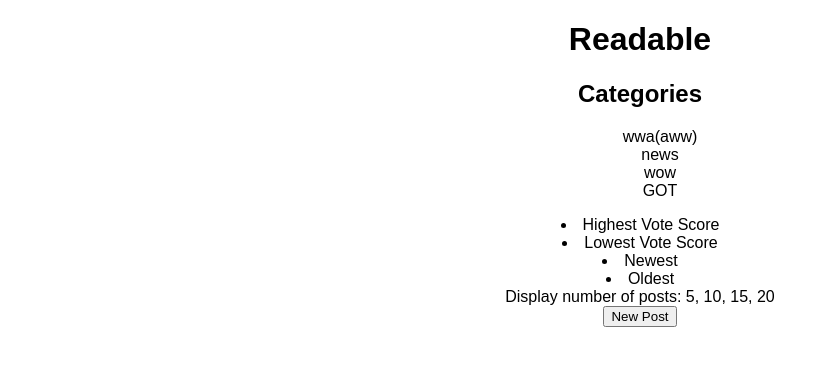
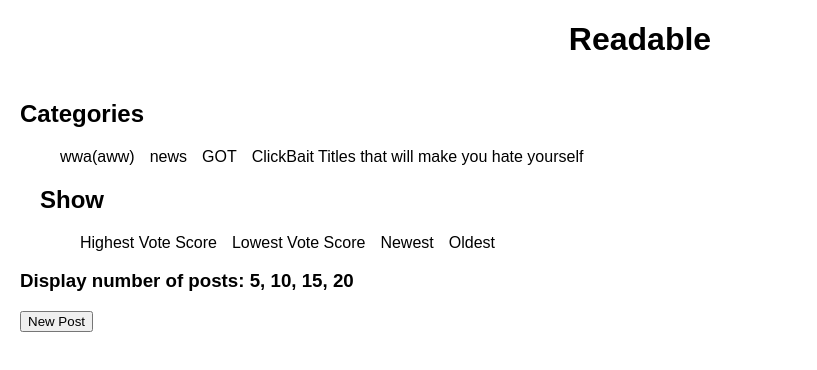
Before and after one commit to codekendo/reactnd-project-readable, a React (Create React App) app: page / in a window 1280 px wide. Shown: the top 370 px of the page, without its empty margins (0-817 px from the left). Built offline with nearby package versions, Linux system fonts and the light colour scheme.

Commit message:
feat: updated styles added a csscomb file to comply with udacity style guide

```diff
--- a/src/App.css
+++ b/src/App.css
@@ -1,8 +1,33 @@
-.center-txt{
-  text-align: center;
+/*
+App.js css
+*/
+
+ul {
+    list-style: none;
 }
 
 
-ul{
-  list-style: none;
+.flex-parent-center {
+    display: flex;
+    align-items: center;
+    justify-content: center;
 }
+
+
+.flex-parent-right-columns {
+    display: flex;
+}
+
+
+.flex-parent-right-columns > li {
+    margin-right: 15px;
+}
+
+.list-wrapper{
+  margin-left: 20px;
+}
+
+
+.show > li, span, button {
+  cursor: pointer;
+}
--- a/src/App.js
+++ b/src/App.js
@@ -5,35 +5,37 @@ import './App.css';
 class App extends Component {
   render() {
     return (
-    <div>
-    <div className="center-txt">
+    <div className= "app wrapper">
+      <div className="flex-parent-center">
         <h1 >Readable</h1>
-      <div className="wrapper-category">
+      </div>
+        <div className="list-wrapper">
           <h2>Categories</h2>
-        <ul>
+          <ul className="flex-parent-right-columns">
             <li>wwa(aww)</li>
             <li>news</li>
-          <li>wow</li>
             <li>GOT</li>
+            <li>ClickBait Titles that will make you hate yourself</li>
           </ul>
-      </div>
-      <div>
+        <div className="list-wrapper">
+        <h2>Show</h2>
+        <ul className="flex-parent-right-columns show">
             <li> Highest Vote Score</li>
             <li> Lowest Vote Score</li>
             <li >Newest</li>
             <li >Oldest</li>
+          </ul>
         </div>
         <div>
         </div>
         <div>
-      Display number of posts: <span>5</span>, <span>10</span>, <span>15</span>,  <span>20</span>
+        <h3>Display number of posts: <span>5</span>, <span>10</span>, <span>15</span>,  <span>20</span></h3>
 
         </div>
 
-      <button>
+        <button className="new-post">
         New Post
         </button>
-
 
 
       </div>
```
Also changed, not shown: .csscomb.json (added). Lines whose indentation alone changed are shown as unchanged.
